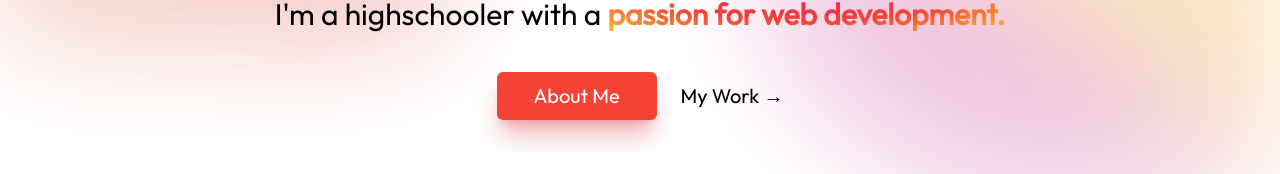
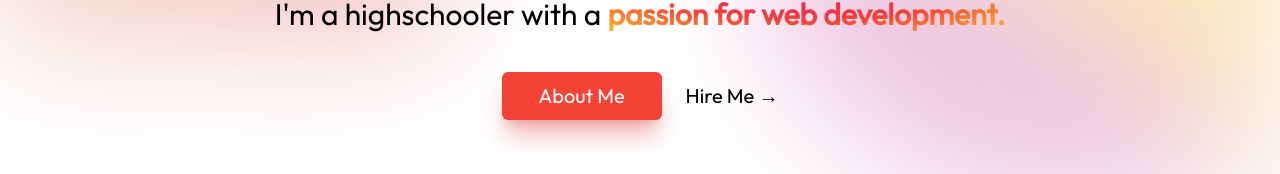
Before and after one commit to PkTheCoda/portfolio, a React (Vite) app: page / in a window 1280 px wide. Shown: the part 532-706 px from the top of the page. Built offline with nearby package versions, Linux system fonts and the light colour scheme.

Commit message:
changed to link to hire section

```diff
--- a/src/Components/HeroMain.jsx
+++ b/src/Components/HeroMain.jsx
@@ -31,11 +31,12 @@ export default function HeroMain() {
                   About Me
                 </a>
                 <a
-                  href="#work"
+                  href="/hire"
+                  target="_blank"
                   className="text-xl leading-6 text-black font-outfit transform transition hover:scale-105"
                   onClick={(event) => handleNavigationClick(event, "#work")}
                 >
-                  My Work <span aria-hidden="true">→</span>
+                  Hire Me <span aria-hidden="true">→</span>
                 </a>
               </div>
             </div>
```
